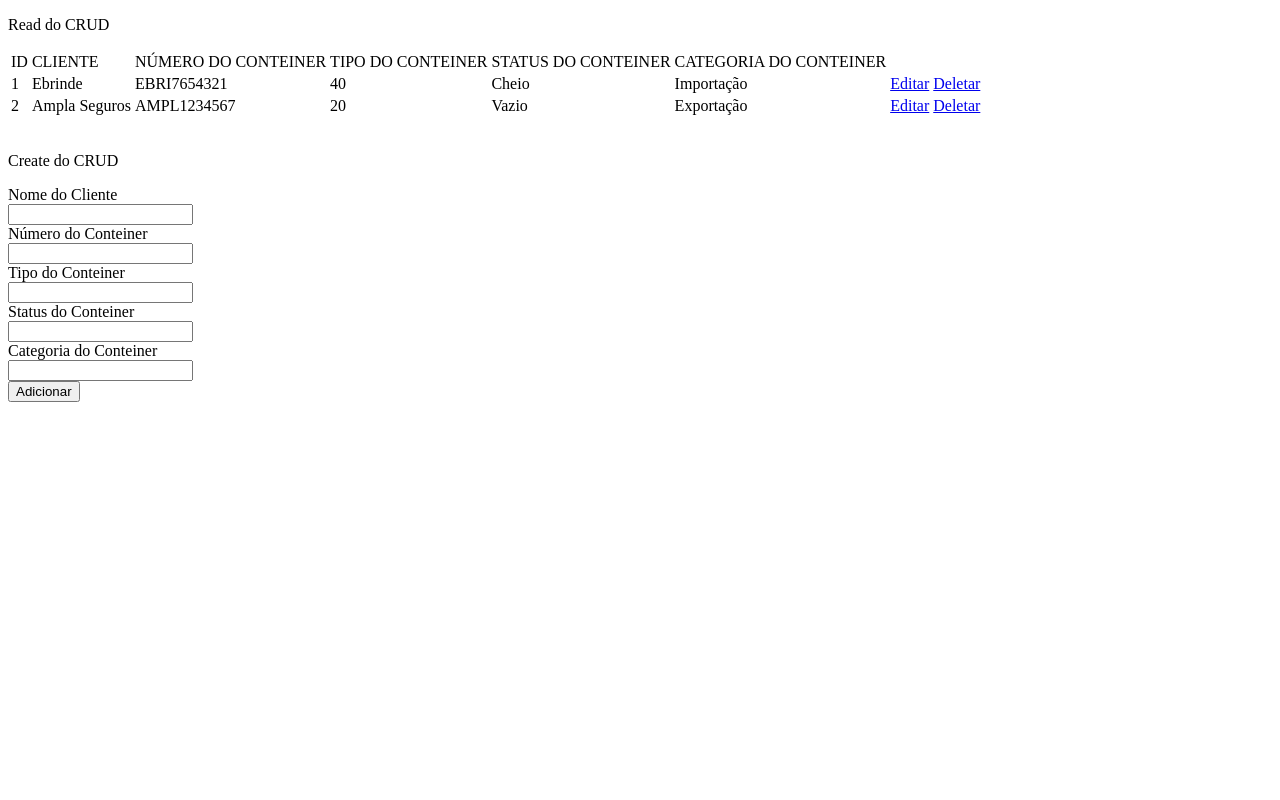
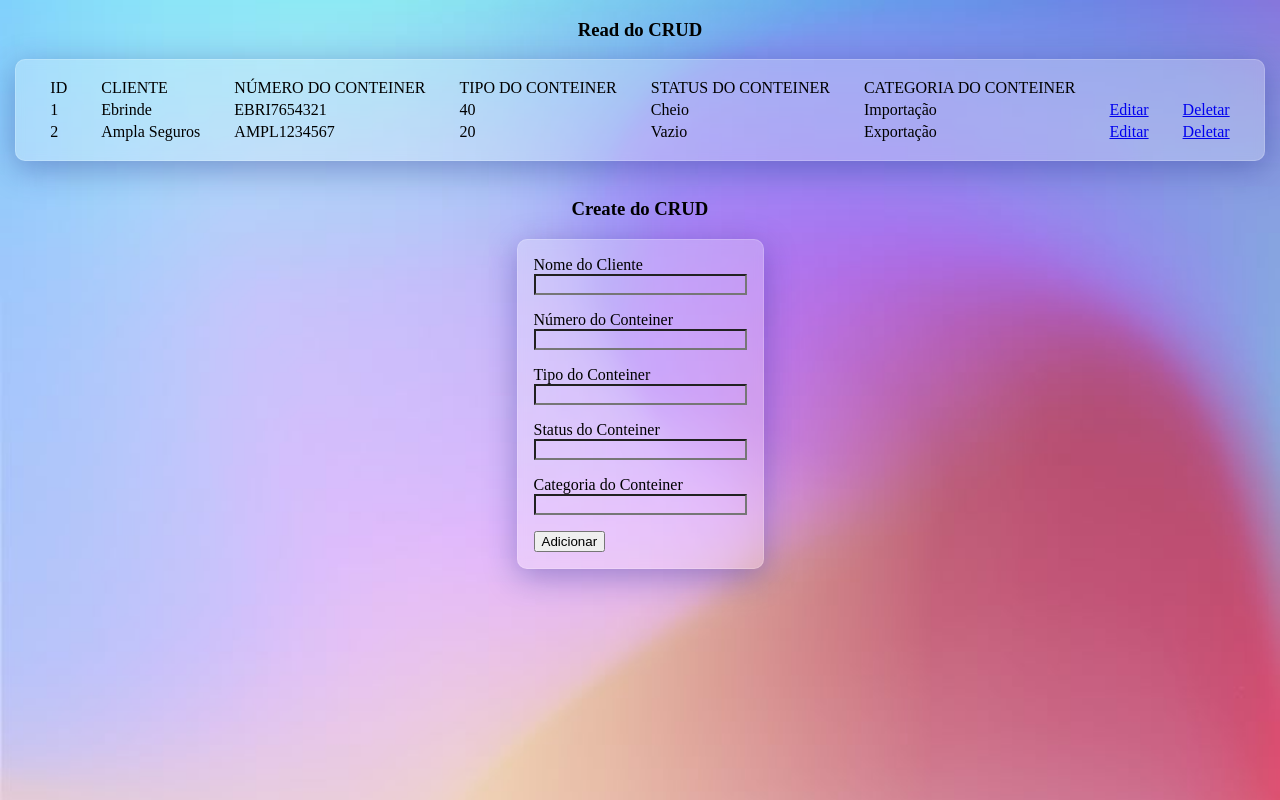
Before and after one commit to BetoBraga/BackendPython-Roadmap, a Django app: page /core/ in a window 1280 px wide. Run offline with Django 4.2, Linux system fonts and the light colour scheme; data comes from the database, SQL or seed files in the repository; both versions use the stored data as it was after the commit.

Commit message:
added css

```diff
--- /dev/null
+++ b/projeto/core/static/styles.css
@@ -0,0 +1,45 @@
+table {
+    background: rgba( 255, 255, 255, 0.25 );
+    box-shadow: 0 8px 32px 0 rgba( 31, 38, 135, 0.37 );
+    backdrop-filter: blur( 4px );
+    -webkit-backdrop-filter: blur( 4px );
+    border-radius: 10px;
+    border: 1px solid rgba( 255, 255, 255, 0.18 );
+    padding: 1rem;
+    width: max-content;
+    margin-inline: auto;
+}
+
+h3 {
+    width: max-content;
+    margin-inline: auto;
+}
+
+
+form {
+    background: rgba( 255, 255, 255, 0.25 );
+    box-shadow: 0 8px 32px 0 rgba( 31, 38, 135, 0.37 );
+    backdrop-filter: blur( 4px );
+    -webkit-backdrop-filter: blur( 4px );
+    border-radius: 10px;
+    border: 1px solid rgba( 255, 255, 255, 0.18 );
+    width: max-content;
+    padding: 1rem;
+    margin-inline: auto;
+}
+
+.margem {
+    margin-bottom: 1rem;
+    padding-inline: 1rem;
+}
+
+body {
+    background-image: url("./bg.jpeg");
+    background-size: cover;
+}
+
+input {
+    margin-bottom: 1rem;
+    padding-inline: 1rem;
+    background: transparent;
+}
--- a/projeto/core/templates/index.html
+++ b/projeto/core/templates/index.html
@@ -7,43 +7,46 @@
 </head>
 <body>
 
-<p> Read do CRUD </p>
+   {% load static %}
+   <link href="{% static "styles.css" %}" rel="stylesheet">
+
+<h3> Read do CRUD </h3>
     <table>
-        <tr>
-            <td>ID</td>
-            <td>CLIENTE</td>
-            <td>NÚMERO DO CONTEINER</td>
-            <td>TIPO DO CONTEINER</td>
-            <td>STATUS DO CONTEINER</td>
-            <td>CATEGORIA DO CONTEINER</td>
+        <tr class="margem">
+            <td class="margem">ID</td>
+            <td class="margem">CLIENTE</td>
+            <td class="margem">NÚMERO DO CONTEINER</td>
+            <td class="margem">TIPO DO CONTEINER</td>
+            <td class="margem">STATUS DO CONTEINER</td>
+            <td class="margem">CATEGORIA DO CONTEINER</td>
         </tr>
 {% for conteiner in conteiners %}
-    <tr>
-        <td>{{ conteiner.id }}</td>
-        <td>{{ conteiner.nome_cliente }}</td>
-        <td>{{ conteiner.num_conteiner }}</td>
-        <td>{{ conteiner.tipo_conteiner }}</td>
-        <td>{{ conteiner.status_conteiner }}</td>
-        <td>{{ conteiner.categoria_conteiner }}</td>
-       <td> <a href="{% url 'editar' conteiner.id%}"> Editar </a> </td>
-       <td> <a href="{% url 'delete' conteiner.id%}"> Deletar </a> </td>
+    <tr class="margem">
+        <td class="margem" >{{ conteiner.id }}</td>
+        <td class="margem" >{{ conteiner.nome_cliente }}</td>
+        <td class="margem" >{{ conteiner.num_conteiner }}</td>
+        <td class="margem" >{{ conteiner.tipo_conteiner }}</td>
+        <td class="margem" >{{ conteiner.status_conteiner }}</td>
+        <td class="margem" >{{ conteiner.categoria_conteiner }}</td>
+       <td class="margem" > <a href="{% url 'editar' conteiner.id%}"> Editar </a> </td>
+       <td class="margem" > <a href="{% url 'delete' conteiner.id%}"> Deletar </a> </td>
     </tr>
 {% endfor %}
     </table>
 <br>
-<p> Create do CRUD </p>
+<h3> Create do CRUD </h3>
     <form action="{% url 'salvar' %}" method="POST">
         {% csrf_token %}
         Nome do Cliente <br>
-        <input type="text" name="nome_cliente"><br>
+        <input class="margem" type="text" name="nome_cliente"><br>
         Número do Conteiner<br>
-        <input type="text" name="num_conteiner"><br>
+        <input class="margem" type="text" name="num_conteiner"><br>
         Tipo do Conteiner<br>
-        <input type="text" name="tipo_conteiner"><br>
+        <input class="margem" type="text" name="tipo_conteiner"><br>
         Status do Conteiner<br>
-        <input type="text" name="status_conteiner"><br>
+        <input class="margem" type="text" name="status_conteiner"><br>
         Categoria do Conteiner<br>
-        <input type="text" name="categoria_conteiner"><br>
+        <input class="margem" type="text" name="categoria_conteiner"><br>
         <button type="submit">Adicionar</button>
     </form>
 
--- a/projeto/movimento/views.py
+++ b/projeto/movimento/views.py
@@ -4,6 +4,7 @@ from .models import Movimentacao
 def home(request):
     movimentacoes = Movimentacao.objects.all()
     return render(request, 'home.html', {"movimentacoes": movimentacoes})
+
 
 def salvar(request):
     tipo = request.POST.get("tipo")
```
Also changed, not shown: projeto/core/templates/update.html (+9 -5 lines), projeto/movimento/static/styles.css (added, +43 -0 lines), projeto/movimento/templates/home.html (+17 -14 lines), projeto/core/static/bg.jpeg (added), projeto/db.sqlite3, projeto/movimento/static/bg.jpeg (added), 4 other files.
